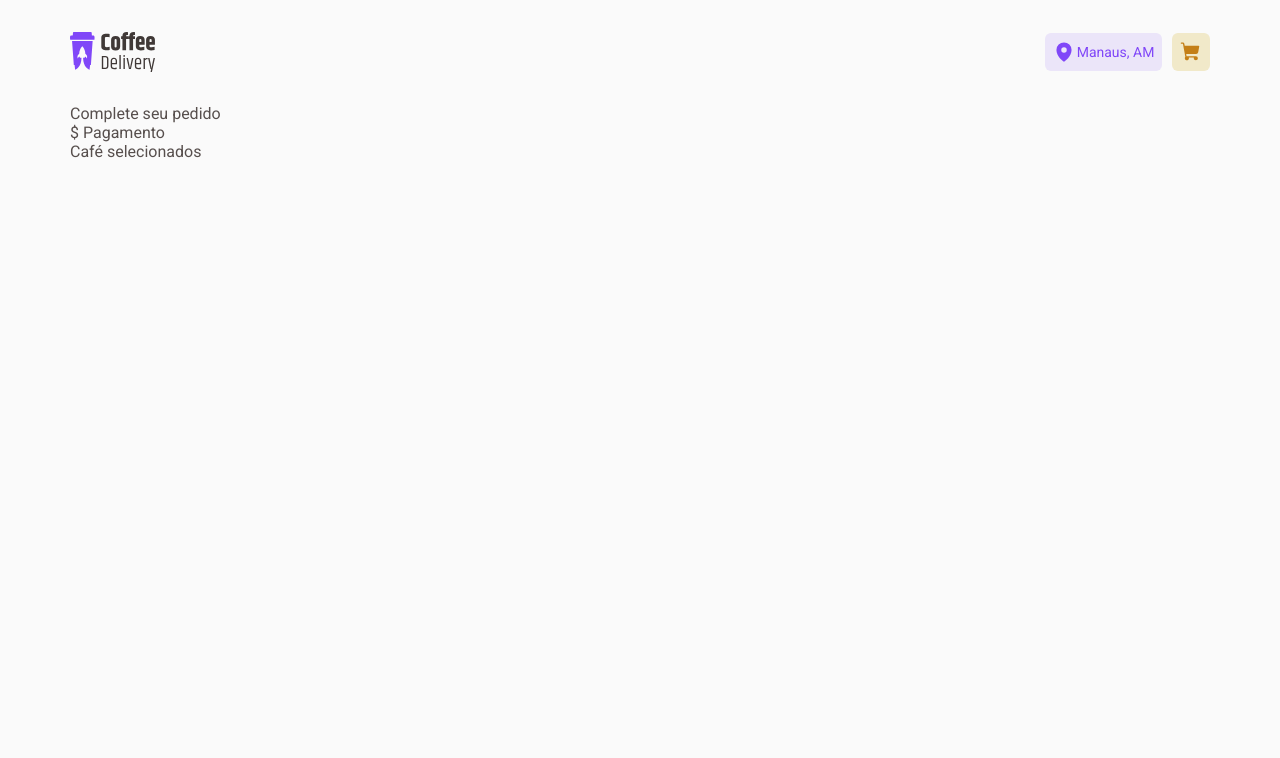
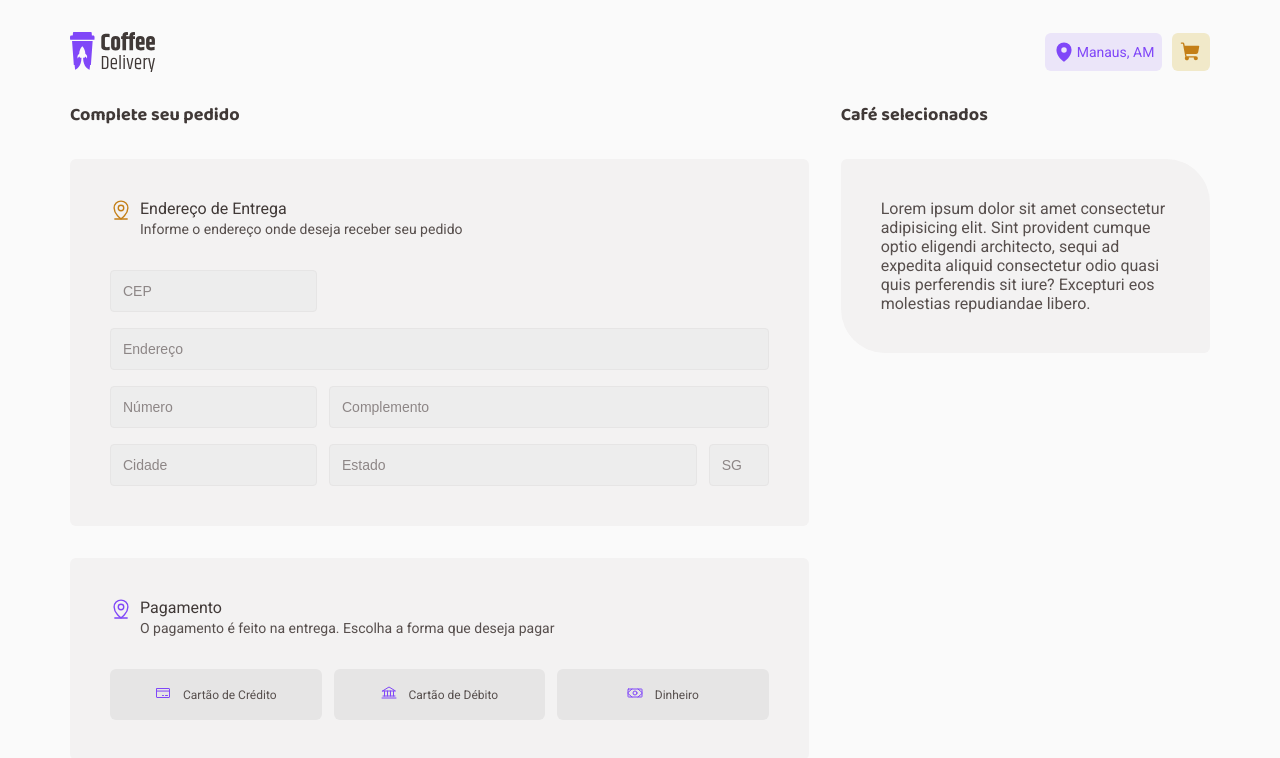
Before and after one commit to Tafarel-Brayan/coffe-delivery, a React (Vite) app: page /checkout in a window 1280 px wide. Shown: the top 758 px of the page. Built offline with nearby package versions, Linux system fonts and the light colour scheme.

Commit message:
feat: Address delivery and Payment method - WIP

```diff
--- /dev/null
+++ b/src/components/Checkout/Button.tsx
@@ -0,0 +1,26 @@
+import React from "react";
+import { ButtonCheckout } from "../../pages/Checkout/styles";
+
+interface ButtonProps {
+  children: React.ReactNode;
+  isSelected?: boolean;
+  id: string;
+}
+
+export const Button = ({ isSelected, children, id }: ButtonProps) => {
+  const selected = isSelected ? "isSelected" : "notSelected";
+
+  const handleClick = (id: string) => {
+    console.log(id);
+  };
+
+  return (
+    <ButtonCheckout
+      type="button"
+      colorProps={selected}
+      onClick={(e) => handleClick(id)}
+    >
+      {children}
+    </ButtonCheckout>
+  );
+};
--- /dev/null
+++ b/src/components/Checkout/DescriptionBox.tsx
@@ -0,0 +1,25 @@
+import { DescriptionBoxContainer } from "../../pages/Checkout/styles";
+
+interface DescriptionBoxProps {
+  icon: any;
+  title: string;
+  subtitle: string;
+  colorIcon: "yellow-dark" | "purple";
+}
+
+export const DescriptionBox = ({
+  icon,
+  title,
+  subtitle,
+  colorIcon,
+}: DescriptionBoxProps) => {
+  return (
+    <DescriptionBoxContainer colorProps={colorIcon}>
+      <div>{icon}</div>
+      <div>
+        <p>{title}</p>
+        <p>{subtitle}</p>
+      </div>
+    </DescriptionBoxContainer>
+  );
+};
--- /dev/null
+++ b/src/fixtures/payment-methods.ts
@@ -0,0 +1,19 @@
+import { Bank, CreditCard, Money } from "phosphor-react";
+
+export const paymentMethod = [
+  {
+    id: 'creditCard',
+    icon: CreditCard,
+    text: 'Cartão de Crédito'
+  },
+  {
+    id: 'debitCard',
+    icon: Bank,
+    text: 'Cartão de Débito'
+  },
+  {
+    id: 'money',
+    icon: Money,
+    text: 'Dinheiro'
+  }
+]
--- a/src/pages/Checkout/Checkout.tsx
+++ b/src/pages/Checkout/Checkout.tsx
@@ -1,13 +1,122 @@
+import { Bank, CreditCard, MapPinLine, Money } from "phosphor-react";
+import { useForm } from "react-hook-form";
+import { Button } from "../../components/Checkout/Button";
+import { DescriptionBox } from "../../components/Checkout/DescriptionBox";
+import { paymentMethod } from "../../fixtures/payment-methods";
+import {
+  CheckoutContainer,
+  FormContainer,
+  ItemsContainer,
+  LeftDiv,
+  PaymentContainer,
+  RightDiv,
+} from "./styles";
+
+const renderButtonsPaymentMethod = () => {
+  const payments = paymentMethod;
+
+  return payments.map((payment) => (
+    <Button key={payment.id} id={payment.id}>
+      <span>{<payment.icon />}</span>
+      <div>{payment.text}</div>
+    </Button>
+  ));
+};
+
 export const Checkout = () => {
+  const {
+    register,
+    handleSubmit,
+    watch,
+    formState: { errors },
+  } = useForm();
+  const onSubmit = (data: any) => console.log(data);
+
   return (
     <>
-      <section>
-        <div>
-          <div>Complete seu pedido</div>
-          <div>$ Pagamento</div>
-        </div>
-        <div>Café selecionados</div>
-      </section>
+      <CheckoutContainer>
+        <LeftDiv className="lefttDiv">
+          <h3>Complete seu pedido</h3>
+          <FormContainer>
+            <DescriptionBox
+              icon={<MapPinLine className="icon-map-line" />}
+              title="Endereço de Entrega"
+              subtitle="Informe o endereço onde deseja receber seu pedido"
+              colorIcon="yellow-dark"
+            />
+
+            <form onSubmit={handleSubmit(onSubmit)}>
+              <div className="box1">
+                <input type="text" placeholder="CEP" {...register("cep")} />
+              </div>
+
+              <div className="box2">
+                <input
+                  className="fullWidth"
+                  type="text"
+                  placeholder="Endereço"
+                  {...register("logradouro")}
+                />
+              </div>
+
+              <div className="box3">
+                <input
+                  type="text"
+                  placeholder="Número"
+                  {...register("numero")}
+                />
+                <input
+                  className="fullWidth"
+                  type="text"
+                  placeholder="Complemento"
+                  {...register("complemento")}
+                />
+              </div>
+
+              <div className="box4">
+                <input
+                  type="text"
+                  placeholder="Cidade"
+                  {...register("cidade")}
+                />
+                <input
+                  type="text"
+                  className="fullWidth"
+                  placeholder="Estado"
+                  {...register("estado")}
+                />
+                <input
+                  type="text"
+                  style={{ width: "60px" }}
+                  readOnly
+                  placeholder="SG"
+                  {...register("sigla")}
+                />
+              </div>
+            </form>
+          </FormContainer>
+
+          <PaymentContainer>
+            <DescriptionBox
+              icon={<MapPinLine className="icon-map-line" />}
+              title="Pagamento"
+              subtitle="O pagamento é feito na entrega. Escolha a forma que deseja pagar"
+              colorIcon="purple"
+            />
+            <div className="buttons">{renderButtonsPaymentMethod()}</div>
+          </PaymentContainer>
+        </LeftDiv>
+
+        <RightDiv className="rightDiv">
+          <h3>Café selecionados</h3>
+          <ItemsContainer>
+            Lorem ipsum dolor sit amet consectetur adipisicing elit. Sint
+            provident cumque optio eligendi architecto, sequi ad expedita
+            aliquid consectetur odio quasi quis perferendis sit iure? Excepturi
+            eos molestias repudiandae libero.
+          </ItemsContainer>
+        </RightDiv>
+      </CheckoutContainer>
     </>
   );
 };
--- /dev/null
+++ b/src/pages/Checkout/styles.ts
@@ -0,0 +1,162 @@
+import styled from "styled-components";
+
+const CardCommonsProps = styled.div`
+  background-color: ${props => props.theme["base-card"]};
+  padding: 40px;
+  margin-top: 2rem;
+`
+
+export const CheckoutContainer = styled.div`
+  display: grid;
+  grid-template-columns: 2fr 1fr;
+  grid-template-rows: 1fr;
+  grid-column-gap: 32px;
+  grid-row-gap: 0px;
+
+  h3{
+    font-family: 'Baloo 2';
+    font-style: normal;
+    font-weight: 700;
+    font-size: 1.125rem;
+    line-height: 130%;
+    color: ${props => props.theme["base-subtitle"]};
+  }
+`
+
+export const LeftDiv = styled.div`
+  grid-area: 1 / 1 / 2 / 2;
+
+`
+export const RightDiv = styled.div`
+  grid-area: 1 / 2 / 2 / 3;
+`
+
+export const FormContainer = styled(CardCommonsProps)`
+  border-radius: 6px;
+
+  form{
+    width: 100%;
+    display: flex;
+    flex-direction: column;
+    flex-wrap: wrap;
+    justify-content: space-between;
+    gap: 16px;
+
+    .fullWidth{
+      width: 100%;
+    }
+
+    .box3, .box4{
+      display: flex;
+      flex-direction: row;
+      gap: 12px;
+    }
+
+    input[type=text]{
+      box-sizing: border-box;
+      background-color: ${props => props.theme["base-input"]};
+      border: 1px solid #E6E5E5;
+      border-radius: 4px;
+      height: 42px;
+      padding: 12px;
+
+      color: ${props => props.theme["base-text"]};
+      font-size: 14px;
+      font-weight: 400;
+      line-height: 130%;
+
+      ::placeholder{
+        color: ${props => props.theme["base-label"]};
+      }
+    }
+  }
+`
+export const PaymentContainer = styled(CardCommonsProps)`
+  border-radius: 6px;
+
+  .buttons{
+    display: flex;
+    justify-content: space-between;
+    gap: 12px;
+  }
+`
+
+export const ItemsContainer = styled(CardCommonsProps)`
+  border-radius: 6px 44px;
+`
+
+const COLORS_PROPS_LIST = {
+  'yellow-dark': 'yellow-dark',
+  'purple': 'purple',
+} as const
+
+interface ColorProps {
+  colorProps: keyof typeof COLORS_PROPS_LIST
+}
+
+export const DescriptionBoxContainer = styled.div<ColorProps>`
+
+  display: flex;
+  margin-bottom: 32px;
+
+  .icon-map-line{
+    font-size: 22px;
+    color: ${props => props.theme[COLORS_PROPS_LIST[props.colorProps]]};
+    margin-right: 8px;
+  }
+
+  p:first-child{
+    font-size: 1rem;
+    line-height: 130%;
+    color: ${props => props.theme["base-subtitle"]};
+  }
+
+  p:last-child{
+    font-size: 0.875rem;
+    line-height: 130%;
+    color: ${props => props.theme["base-text"]};
+  }
+`
+
+const BUTTON_PROPS_LIST = {
+  'isSelected': 'purple-light',
+  'notSelected': 'base-button',
+} as const
+
+interface ButtonProps {
+  colorProps: keyof typeof BUTTON_PROPS_LIST
+}
+
+export const ButtonCheckout = styled.button<ButtonProps>`
+  width: 100%;
+  height: 51px;
+
+  display: flex;
+  justify-content: center;
+  align-items: center;
+  gap: 12px;
+
+  padding: 16px;
+  border-radius: 6px;
+  background-color: ${props => props.theme[BUTTON_PROPS_LIST[props.colorProps]]};
+  border: ${props =>
+    props.colorProps === 'isSelected'
+      ? `1px solid ${props.theme["purple"]}`
+      : 0
+  } ;
+
+  font-size: 0.75rem;
+  color: ${props => props.theme["base-text"]};
+
+  cursor: pointer;
+
+  span{
+    color: ${props => props.theme.purple};
+    font-size: 1rem;
+  }
+
+  &:hover{
+    background-color: ${props => props.theme["base-hover"]};
+  }
+
+`
```
